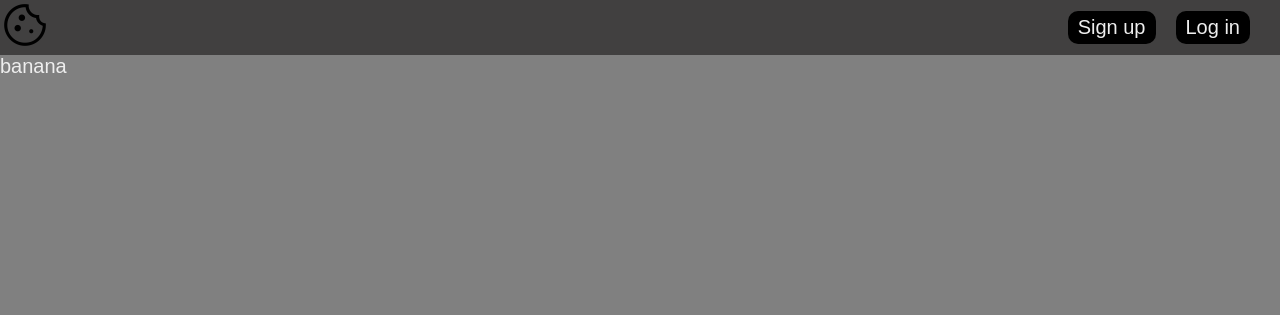
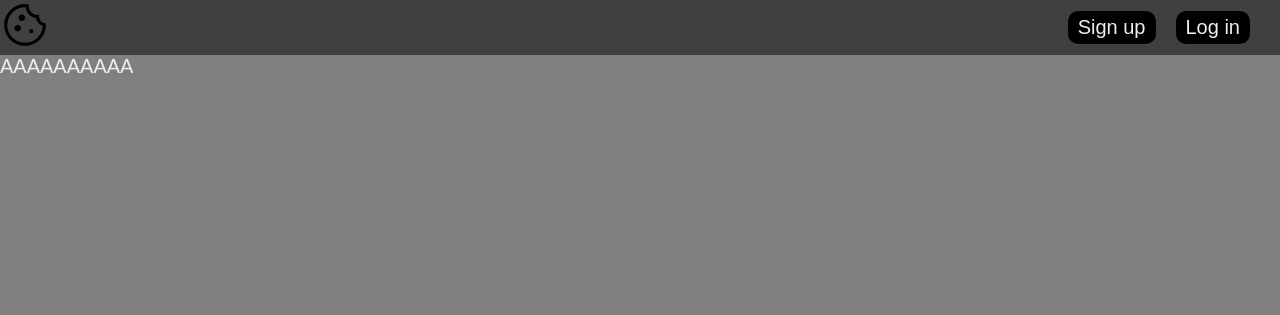
Before and after one commit to krihs0/PHPLoginSite, a PHP site: page / in a window 1280 px wide. Shown: the top 315 px of the page. Run offline with PHP 8.4, Linux system fonts and the light colour scheme; some web fonts are replaced.

Commit message:
test commit

```diff
--- a/index.php
+++ b/index.php
@@ -8,7 +8,7 @@
             echo"<p>Welcome " . $_SESSION["useruid"] . "</p>";
         }
         else{
-            echo"<p>banana</p>";
+            echo"<p>AAAAAAAAAA</p>";
         }
     ?>
 </section>
```
